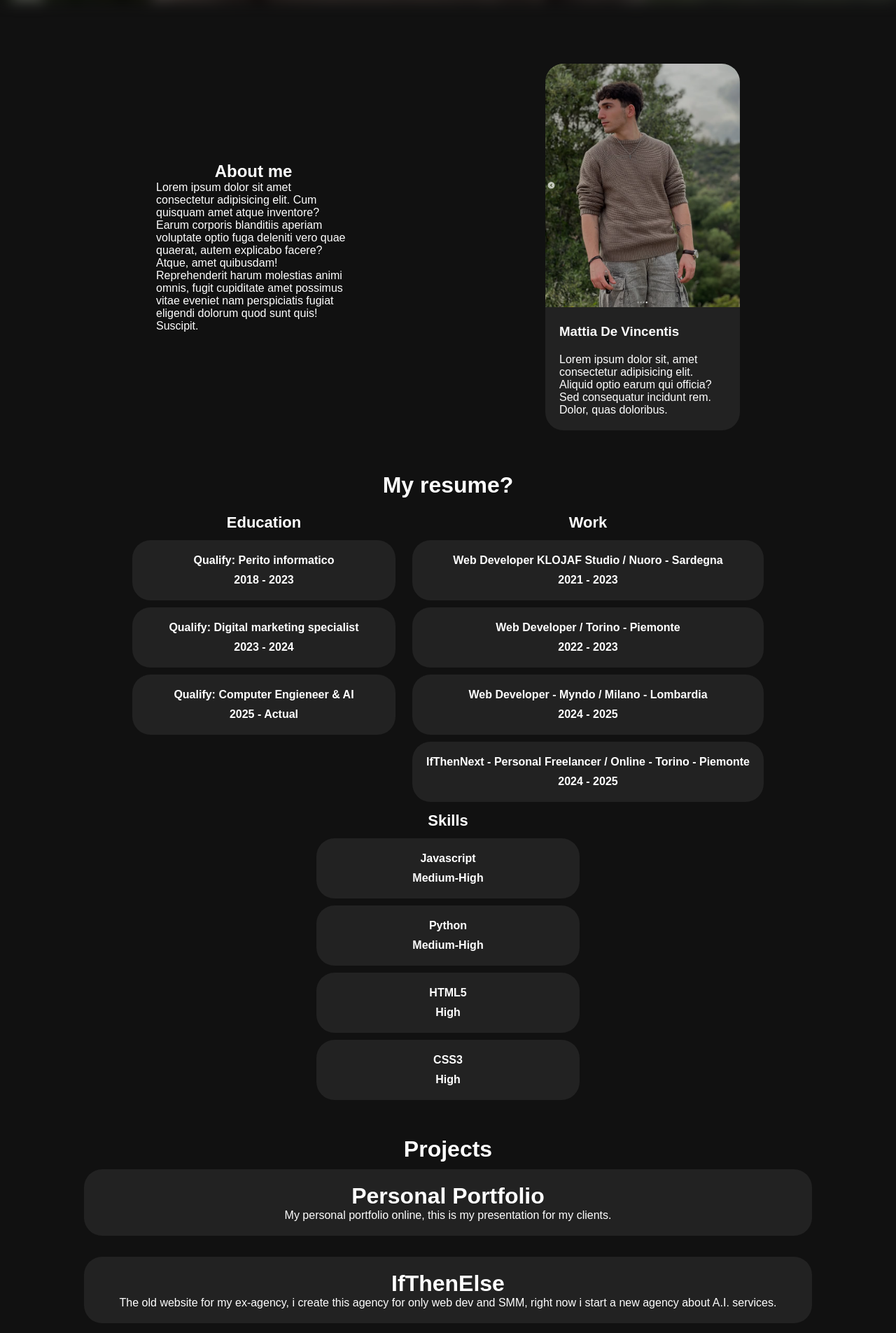
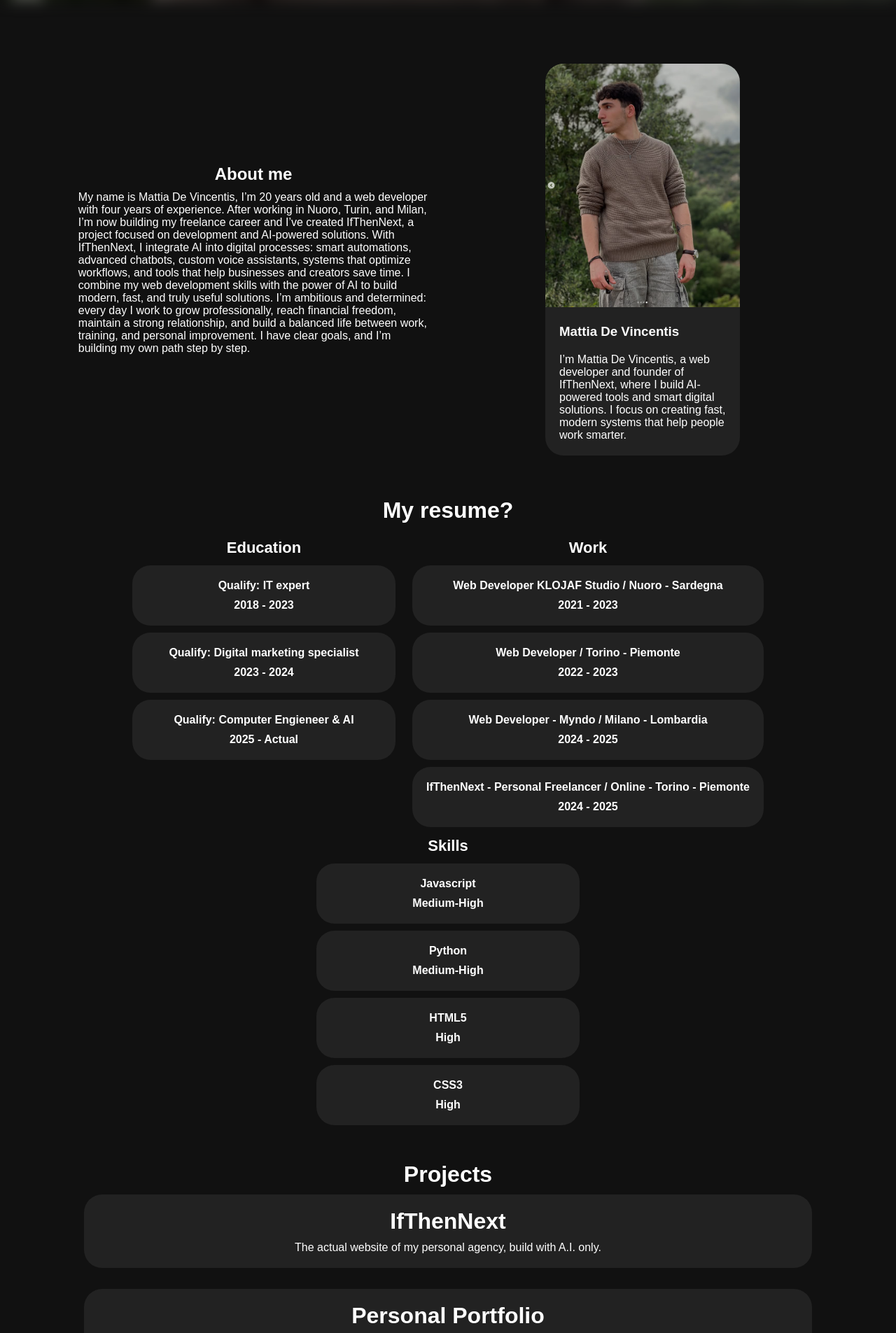
Before and after one commit to mattiadv-apsales/EXAM-WEB-DEV, a Flask app: page / in a window 1280 px wide. Shown: the part 799-2704 px from the top of the page at 70% size. Run offline with Flask 3, Linux system fonts and the light colour scheme.

Commit message:
update file

```diff
--- a/static/style/main.css
+++ b/static/style/main.css
@@ -174,7 +174,7 @@ article {
 }
 
 .container_article > p {
-    max-width: 50%;
+    max-width: 90%;
 }
 
 article > .container_article {
@@ -183,6 +183,7 @@ article > .container_article {
     align-items: center;
     flex-direction: column;
     width: 50%;
+    gap: 10px;
 }
 
 .resume_part {
@@ -395,6 +396,7 @@ footer > .credits {
     background: var(--bg-card);
     border-radius: 26px;
     width: 100%;
+    gap: 10px;
     cursor: pointer;
     margin-bottom: 20px;
     text-align: center;
--- a/templates/index.html
+++ b/templates/index.html
@@ -47,13 +47,13 @@
                 <article>
                     <div class = "container_article">
                         <h1>About me</h1>
-                        <p>Lorem ipsum dolor sit amet consectetur adipisicing elit. Cum quisquam amet atque inventore? Earum corporis blanditiis aperiam voluptate optio fuga deleniti vero quae quaerat, autem explicabo facere? Atque, amet quibusdam! Reprehenderit harum molestias animi omnis, fugit cupiditate amet possimus vitae eveniet nam perspiciatis fugiat eligendi dolorum quod sunt quis! Suscipit.</p>
+                        <p>My name is Mattia De Vincentis, I’m 20 years old and a web developer with four years of experience. After working in Nuoro, Turin, and Milan, I’m now building my freelance career and I’ve created IfThenNext, a project focused on development and AI-powered solutions. With IfThenNext, I integrate AI into digital processes: smart automations, advanced chatbots, custom voice assistants, systems that optimize workflows, and tools that help businesses and creators save time. I combine my web development skills with the power of AI to build modern, fast, and truly useful solutions. I’m ambitious and determined: every day I work to grow professionally, reach financial freedom, maintain a strong relationship, and build a balanced life between work, training, and personal improvement. I have clear goals, and I’m building my own path step by step.</p>
                     </div>
                     <div class = "container_article">
                         <div class = "card_me">
                             <img src="../static/img/Screenshot 2025-08-18 141145.png">
                             <h3>Mattia De Vincentis</h3>
-                            <p>Lorem ipsum dolor sit, amet consectetur adipisicing elit. Aliquid optio earum qui officia? Sed consequatur incidunt rem. Dolor, quas doloribus.</p>
+                            <p>I’m Mattia De Vincentis, a web developer and founder of IfThenNext, where I build AI-powered tools and smart digital solutions. I focus on creating fast, modern systems that help people work smarter.</p>
                         </div>
                     </div>
                 </article>
@@ -67,7 +67,7 @@
                             </thead>
                             <tr class = "education_part_table">
                                 <td>
-                                    <div class = "qualify">Qualify: Perito informatico</div>
+                                    <div class = "qualify">Qualify: IT expert</div>
                                     <div class = "year">2018 - 2023</div>
                                 </td>
                                 <td>
@@ -131,6 +131,10 @@
                 <a id = "project"></a>
                 <div class = "projects">
                     <h1>Projects</h1>
+                    <div class = "project" onclick = "window.open('https://ifthen-next-ai.lovable.app/', '_blanck')">
+                        <h1 class = "name">IfThenNext</h1>
+                        <p>The actual website of my personal agency, build with A.I. only.</p>
+                    </div>
                     <div class = "project" onclick = "window.open('https://portfolio-mdv.netlify.app/', '_blanck')">
                         <h1 class = "name">Personal Portfolio</h1>
                         <p>My personal portfolio online, this is my presentation for my clients.</p>
```
